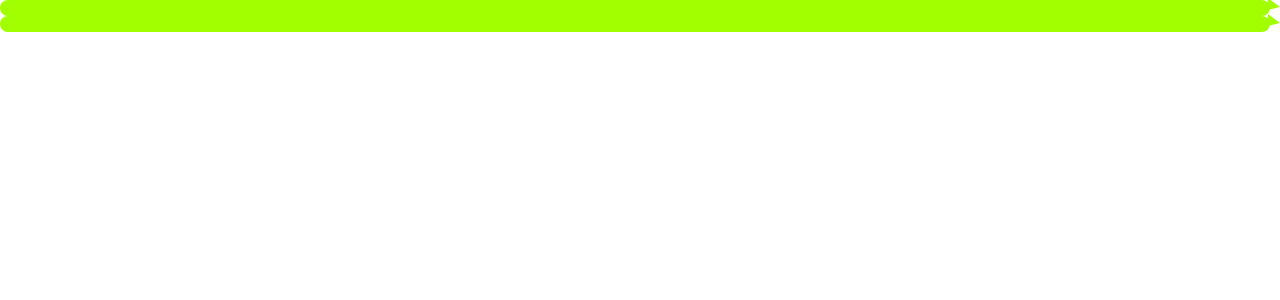
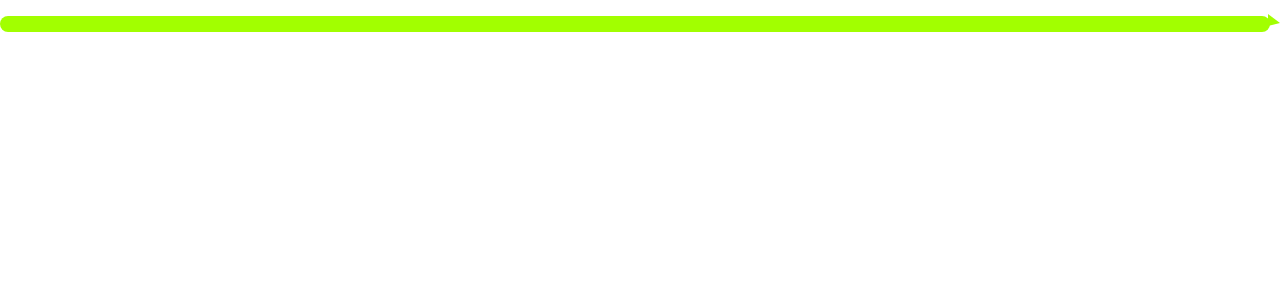
Before and after one commit to re-connect-2e113/wave-client, a React app: page / in a window 1280 px wide. Shown: the top 300 px of the page. Built offline with nearby package versions, Linux system fonts and the light colour scheme.

Commit message:
彼女からの吹き出し追加

```diff
--- a/src/components/HerMessage.tsx
+++ b/src/components/HerMessage.tsx
@@ -2,11 +2,15 @@
 import HerIcon from './HerIcon';
 import Balloon from './Balloon';
 
-const herMessage: React.StatelessComponent = () => {
+interface IHerMessageProps {
+  message: string;
+}
+
+const herMessage: React.StatelessComponent<IHerMessageProps> = props => {
   return (
     <div>
       <HerIcon />
-      <Balloon />
+      <Balloon fromLeft={true} message={props.message} />
     </div>
   );
 };
```
